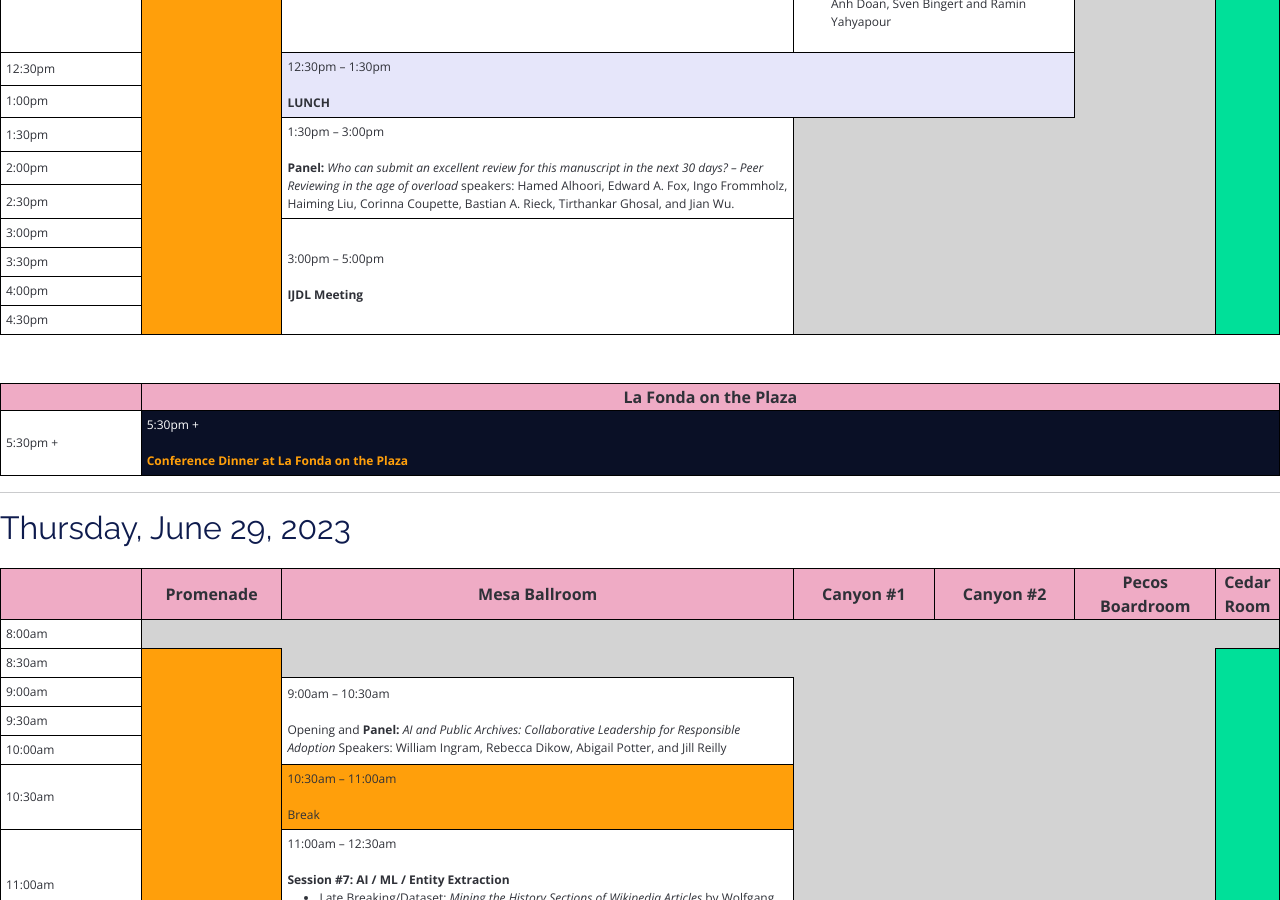
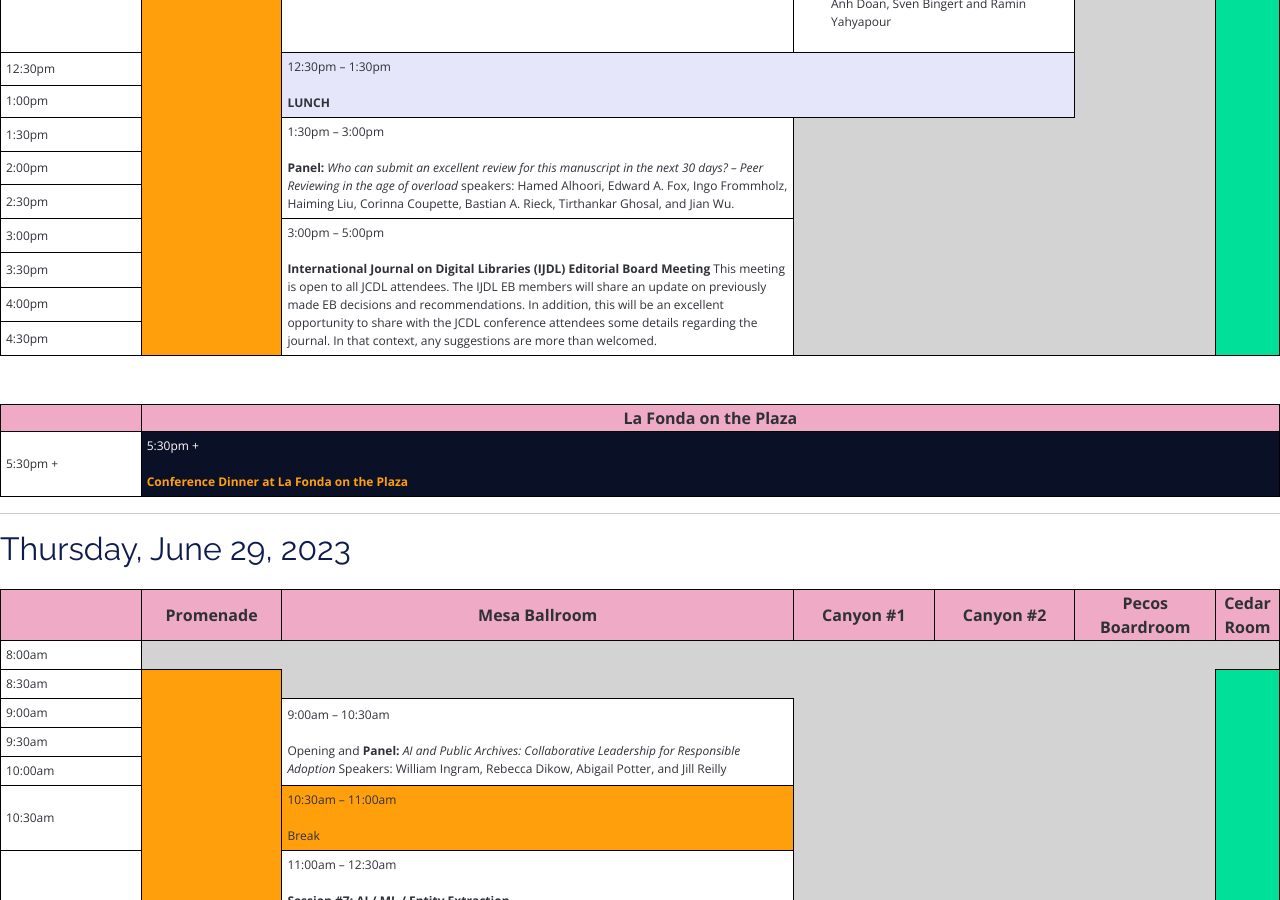
Before and after one commit to shawnmjones/JCDL2023-website-source, a Jekyll site: the page built from program-landscape.html, in a window 1280 px wide and 900 px high, scrolled down 3381 px. Built offline with Jekyll 4.4.1, drawn with Linux system fonts in a browser that asks for light colours.

Commit message:
Update program-wednesday.html
add IJDL meeting blob

```diff
--- a/_includes/program-wednesday.html
+++ b/_includes/program-wednesday.html
@@ -120,7 +120,9 @@
     </tr>
     <tr>
       <td class="timecell">3:00pm</td>
-      <td rowspan="4" class="session">3:00pm &ndash; 5:00pm<br><br><strong>IJDL Meeting</strong></td>
+      <td rowspan="4" class="session">3:00pm &ndash; 5:00pm<br><br><strong>International Journal on Digital Libraries (IJDL) Editorial Board Meeting</strong>
+      This meeting is open to all JCDL attendees. The IJDL EB members will share an update on previously made EB decisions and recommendations. In addition, this will be an excellent opportunity to share with the JCDL conference attendees some details regarding the journal. In that context, any suggestions are more than welcomed.
+      </td>
       <td rowspan="4">&nbsp;</td>
     </tr>
     <tr>
```
